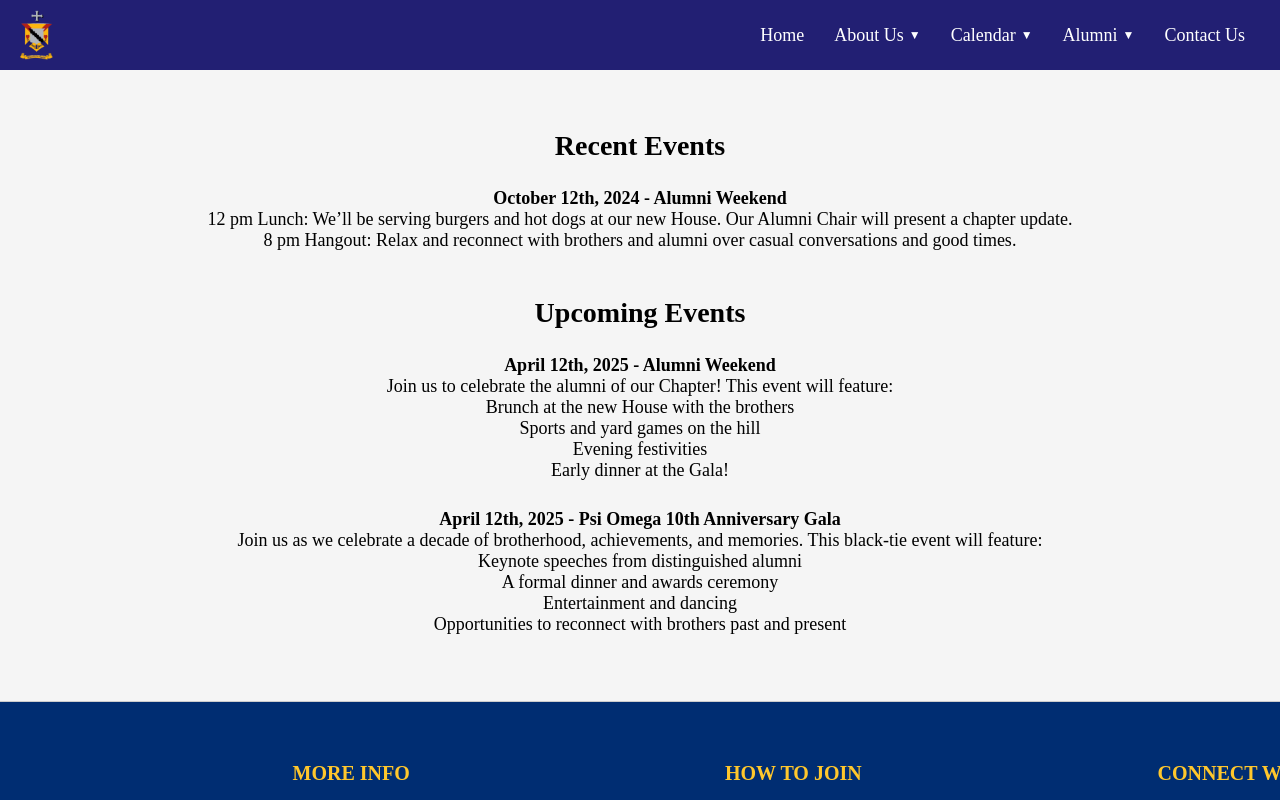
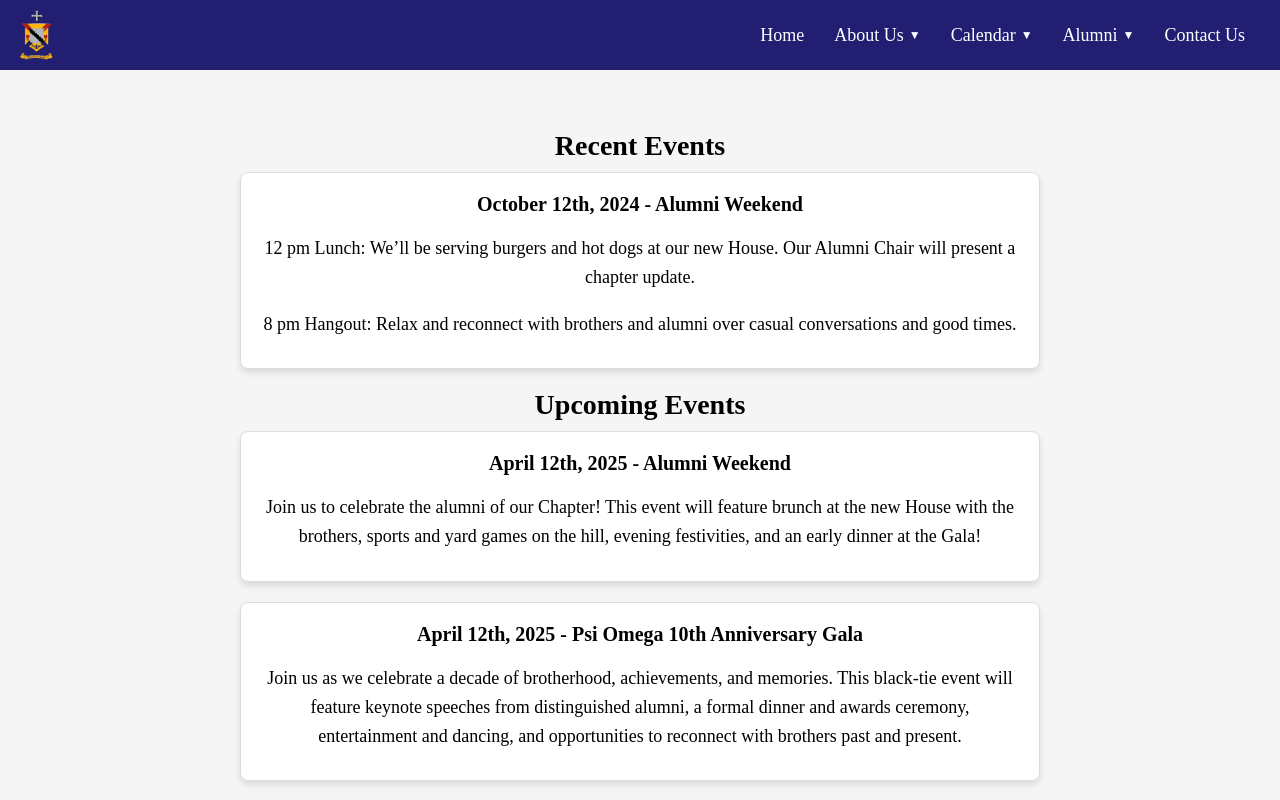
Before and after one commit to NBelgaonkar/Psi-Omega-Site, a React (Create React App) app: page /alumni/events in a window 1280 px wide. Shown: the top 800 px of the page. Built offline with nearby package versions, Linux system fonts and the light colour scheme.

Commit message:
Update AlumniRecentEvents.js
changed formatting putting the events in boxes

```diff
--- a/src/components/AlumniRecentEvents.js
+++ b/src/components/AlumniRecentEvents.js
@@ -16,7 +16,7 @@ const GlobalStyle = createGlobalStyle`
 const Container = styled.div`
   display: flex;
   flex-direction: column;
-  align-items: center; /* Ensures child elements align in the center */
+  align-items: center;
   padding: 40px 20px;
   max-width: 1200px;
   margin: auto;
@@ -34,20 +34,32 @@ const Subtitle = styled.h2`
   text-align: center;
 `;
 
-const Paragraph = styled.p`
-  font-size: 18px;
-  line-height: 1.6;
-  margin-bottom: 20px;
+const EventList = styled.div`
+  display: flex;
+  flex-direction: column;
+  gap: 20px;
+  width: 100%;
+  max-width: 800px;
+`;
+
+const EventItem = styled.div`
+  background-color: #fff;
+  border: 1px solid #ddd;
+  border-radius: 8px;
+  padding: 20px;
+  box-shadow: 0 4px 6px rgba(0, 0, 0, 0.1);
   text-align: center;
 `;
 
-const EventList = styled.ul`
-  list-style-type: none;
-  padding: 0;
+const EventTitle = styled.strong`
+  font-size: 20px;
+  display: block;
+  margin-bottom: 15px;
 `;
 
-const EventItem = styled.li`
+const EventDetails = styled.p`
   font-size: 18px;
+  line-height: 1.6;
   margin-bottom: 10px;
   text-align: center;
 `;
@@ -57,39 +69,36 @@ const AlumniRecentEvents = () => {
     <>
       <GlobalStyle />
       <Container>
-
         <Subtitle>Recent Events</Subtitle>
         <EventList>
           <EventItem>
-            <strong>October 12th, 2024 - Alumni Weekend</strong>
-              <li> 12 pm Lunch: We’ll be serving burgers and hot dogs at our new House. Our Alumni Chair will present a chapter update.</li>
-              <li>8 pm Hangout: Relax and reconnect with brothers and alumni over casual conversations and good times.</li>
+            <EventTitle>October 12th, 2024 - Alumni Weekend</EventTitle>
+            <EventDetails>
+              12 pm Lunch: We’ll be serving burgers and hot dogs at our new House. Our Alumni Chair will present a chapter update.
+            </EventDetails>
+            <EventDetails>
+              8 pm Hangout: Relax and reconnect with brothers and alumni over casual conversations and good times.
+            </EventDetails>
           </EventItem>
         </EventList>
 
         <Subtitle>Upcoming Events</Subtitle>
         <EventList>
           <EventItem>
-            <strong>April 12th, 2025 - Alumni Weekend</strong>
-            <br />
-            Join us to celebrate the alumni of our Chapter! This event will feature:
-              <li>Brunch at the new House with the brothers</li>
-              <li>Sports and yard games on the hill</li>
-              <li>Evening festivities </li>
-              <li>Early dinner at the Gala!</li>
+            <EventTitle>April 12th, 2025 - Alumni Weekend</EventTitle>
+            <EventDetails>
+              Join us to celebrate the alumni of our Chapter! This event will feature brunch at the new House with the brothers,
+              sports and yard games on the hill, evening festivities, and an early dinner at the Gala!
+            </EventDetails>
           </EventItem>
-            <br />
           <EventItem>
-            <strong>April 12th, 2025 - Psi Omega 10th Anniversary Gala</strong>
-            <br />
-            Join us as we celebrate a decade of brotherhood, achievements, and memories.
-            This black-tie event will feature:
-              <li>Keynote speeches from distinguished alumni</li>
-              <li>A formal dinner and awards ceremony</li>
-              <li>Entertainment and dancing</li>
-              <li>Opportunities to reconnect with brothers past and present</li>
+            <EventTitle>April 12th, 2025 - Psi Omega 10th Anniversary Gala</EventTitle>
+            <EventDetails>
+              Join us as we celebrate a decade of brotherhood, achievements, and memories. This black-tie event will feature
+              keynote speeches from distinguished alumni, a formal dinner and awards ceremony, entertainment and dancing,
+              and opportunities to reconnect with brothers past and present.
+            </EventDetails>
           </EventItem>
-
         </EventList>
       </Container>
     </>
```
